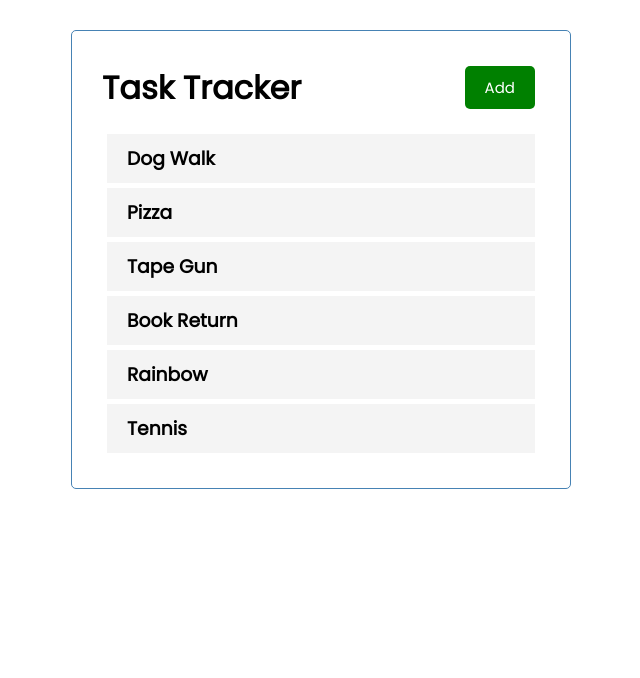
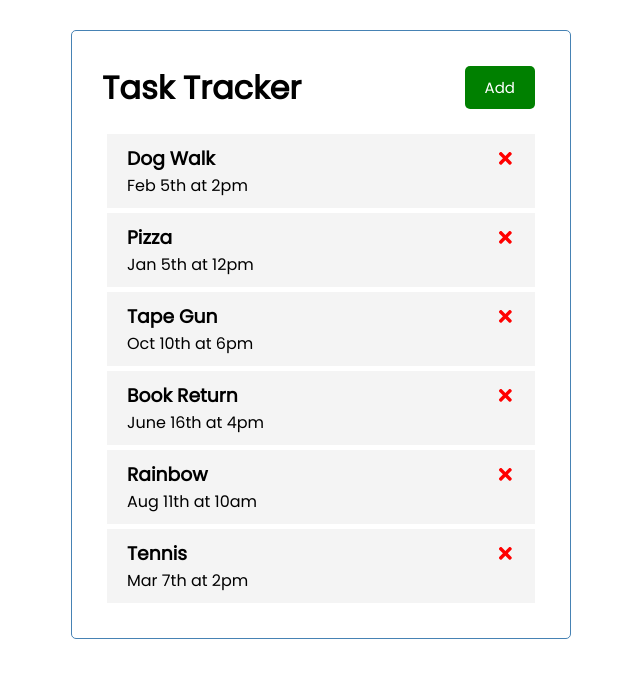
Before and after one commit to chrisyoung0101/traversy-react-task-tracker, a React (Create React App) app: page / in a window 1280 px wide. Shown: the top 678 px of the page, without its empty margins (319-959 px from the left). Built offline with nearby package versions, Linux system fonts and the light colour scheme.

Commit message:
Commit this

```diff
--- a/package.json
+++ b/package.json
@@ -8,6 +8,7 @@
     "@testing-library/user-event": "^12.1.10",
     "react": "^17.0.2",
     "react-dom": "^17.0.2",
+    "react-icons": "^4.2.0",
     "react-scripts": "4.0.3",
     "web-vitals": "^1.0.1"
   },
--- a/src/App.js
+++ b/src/App.js
@@ -1,6 +1,8 @@
 import { useState } from 'react';
 import Header from './components/Header';
 import Tasks from './components/Tasks';
+
+//State gets passed down where actions (calling a function like with deleteTask get passed up)
 
 // Main root app component
 function App() {
@@ -43,10 +45,21 @@
     },
   ]);
 
+  // Delete Task
+  //Think of it getting passed through props as onDelete
+  //From App.js > to Tasks.js > to Task.js
+  //Since we just want to delete the individual task item, we invoke the delete function from Task.js
+  const deleteTask = (id) => {
+    //For each task, filter where if the task id is NOT equal to the id being passed in (aka the id you clicked on)
+    //We are using the filter array method to leave out the id we want to delete and
+    //only show what we want to keep.
+    setTasks(tasks.filter((task) => task.id !== id));
+  };
+
   return (
     <div className="container">
       <Header />
-      <Tasks tasks={tasks} />
+      <Tasks tasks={tasks} onDelete={deleteTask} />
     </div>
   );
 }
--- a/src/components/Task.js
+++ b/src/components/Task.js
@@ -1,7 +1,21 @@
-const Task = ({ task }) => {
+import { FaTimes } from 'react-icons/fa';
+
+//npm i react-icons
+//will show installed in package.json
+
+const Task = ({ task, onDelete }) => {
   return (
     <div className="task">
-      <h3>{task.text}</h3>
+      <h3>
+        {task.text}{' '}
+        <FaTimes
+          style={{ color: 'red', cursor: 'pointer' }}
+          //call the onDelete function and pass in the id of the task we want to
+          //delete
+          onClick={() => onDelete(task.id)}
+        />
+      </h3>
+      <p>{task.day}</p>
     </div>
   );
 };
--- a/src/components/Tasks.js
+++ b/src/components/Tasks.js
@@ -1,10 +1,10 @@
 import Task from './Task';
 
-const Tasks = ({ tasks }) => {
+const Tasks = ({ tasks, onDelete }) => {
   return (
     <>
       {tasks.map((task) => (
-        <Task key={task.id} task={task} />
+        <Task key={task.id} task={task} onDelete={onDelete} />
       ))}
     </>
   );
```
Also changed, not shown: 2 other files (tests, documents, lock files or other folders).
